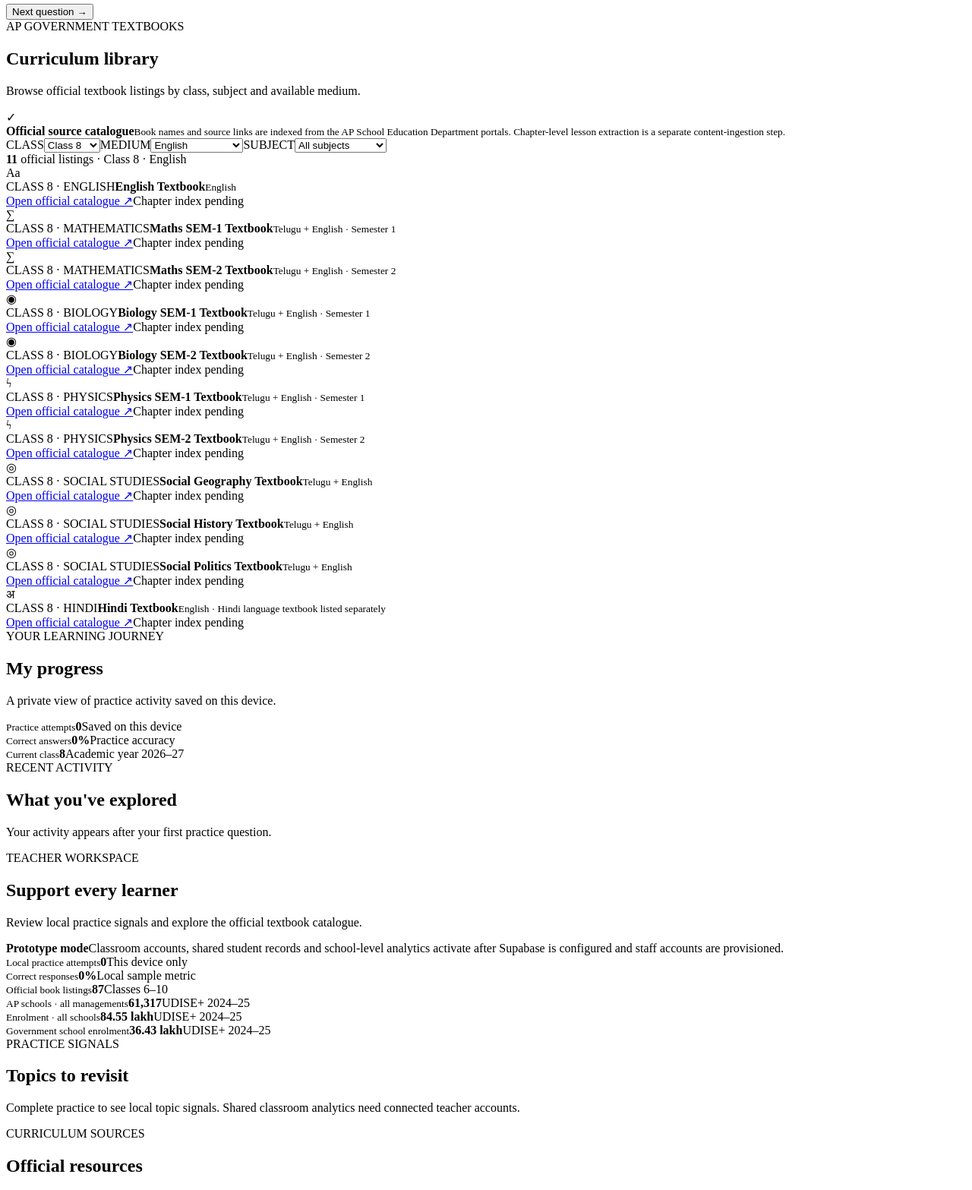
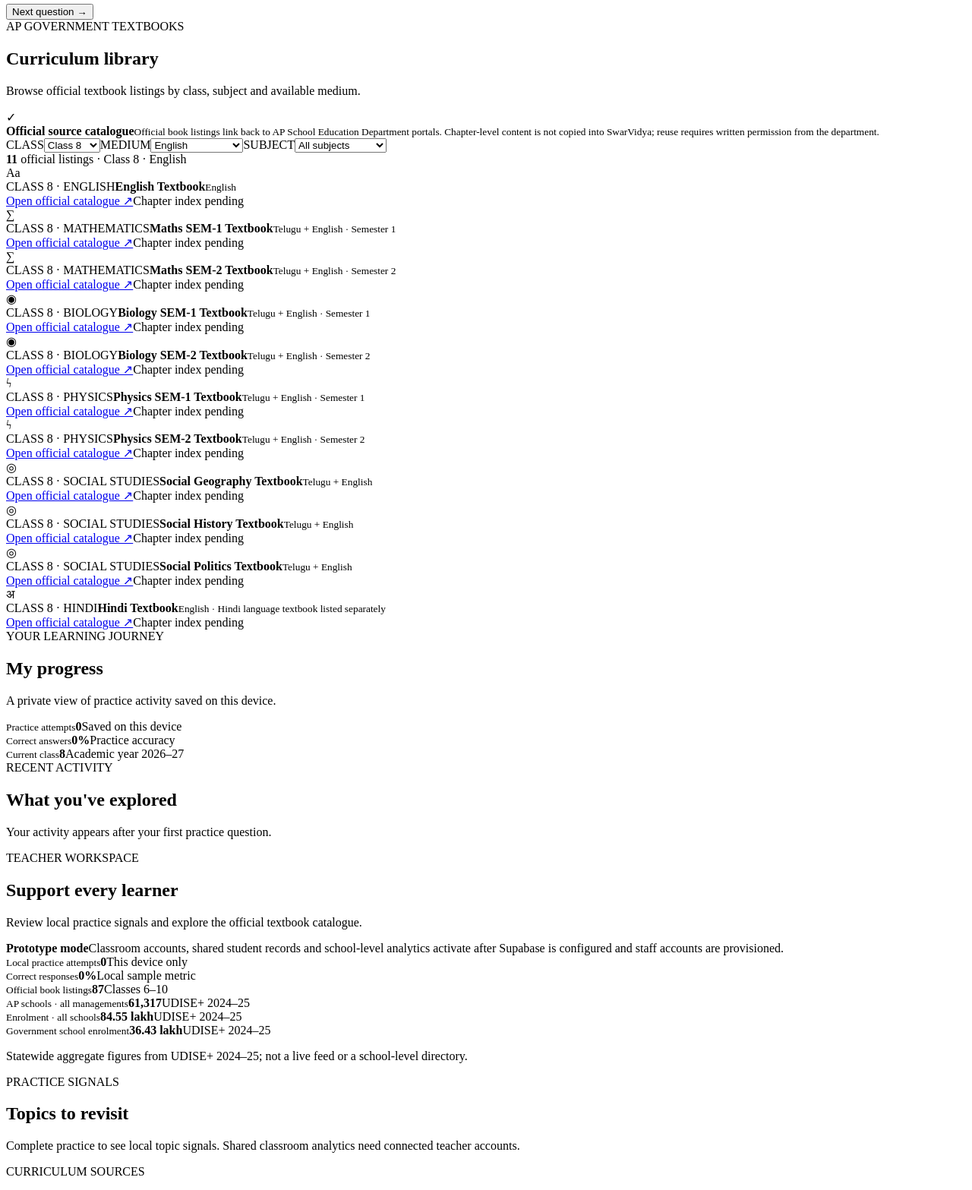
Before and after one commit to Hari564-tech/TYCEDU, a website built with Vite: page index.html in a window 1280 px wide. Shown: the part 1502-3069 px from the top of the page at 76% size. Built offline with nearby package versions, Linux system fonts and the light colour scheme; no server answers.

Commit message:
Clarify AP textbook rights and UDISE+ aggregate data

```diff
--- a/index.html
+++ b/index.html
@@ -57,7 +57,7 @@
       </section>
 
       <section id="view-library" class="view">
-        <div class="page-intro"><span class="section-kicker">AP GOVERNMENT TEXTBOOKS</span><h1>Curriculum library</h1><p>Browse official textbook listings by class, subject and available medium.</p><div class="source-note"><span>✓</span><div><strong>Official source catalogue</strong><small>Book names and source links are indexed from the AP School Education Department portals. Chapter-level lesson extraction is a separate content-ingestion step.</small></div></div></div>
+        <div class="page-intro"><span class="section-kicker">AP GOVERNMENT TEXTBOOKS</span><h1>Curriculum library</h1><p>Browse official textbook listings by class, subject and available medium.</p><div class="source-note"><span>✓</span><div><strong>Official source catalogue</strong><small>Official book listings link back to AP School Education Department portals. Chapter-level content is not copied into SwarVidya; reuse requires written permission from the department.</small></div></div></div>
         <div class="library-filters"><label>CLASS<select id="libraryClass"><option value="6">Class 6</option><option value="7">Class 7</option><option value="8" selected>Class 8</option><option value="9">Class 9</option><option value="10">Class 10</option></select></label><label>MEDIUM<select id="libraryMedium"><option value="all">All available</option><option value="te">Telugu / bilingual</option><option value="en">English</option><option value="ur">Urdu</option></select></label><label>SUBJECT<select id="librarySubject"><option value="all">All subjects</option><option value="Mathematics">Mathematics</option><option value="Science">Science</option><option value="Biology">Biology</option><option value="Physics">Physics</option><option value="General Science">General Science</option><option value="Social Studies">Social Studies</option><option value="English">English</option><option value="Telugu">Telugu</option><option value="Hindi">Hindi</option><option value="Urdu">Urdu</option></select></label></div>
         <div id="catalogueSummary" class="catalogue-summary"></div><div id="bookGrid" class="book-grid"></div>
       </section>
@@ -69,7 +69,7 @@
 
       <section id="view-teacher" class="view">
         <div class="page-intro"><span class="section-kicker">TEACHER WORKSPACE</span><h1>Support every learner</h1><p>Review local practice signals and explore the official textbook catalogue.</p><div class="teacher-notice"><strong>Prototype mode</strong><span>Classroom accounts, shared student records and school-level analytics activate after Supabase is configured and staff accounts are provisioned.</span></div></div>
-        <div id="teacherStats" class="progress-stats"></div><div class="teacher-columns"><div class="panel"><div class="panel-heading"><div><span class="section-kicker">PRACTICE SIGNALS</span><h2>Topics to revisit</h2></div></div><div id="weakTopics" class="activity-list"></div></div><div class="panel"><div class="panel-heading"><div><span class="section-kicker">CURRICULUM SOURCES</span><h2>Official resources</h2></div></div><a class="resource-link" href="https://samagrashiksha.ap.gov.in/textBooksDownloadingPageTEBilingual" target="_blank" rel="noreferrer">Telugu–English bilingual textbooks <span>↗</span></a><a class="resource-link" href="https://samagrashiksha.ap.gov.in/textBooksDownloadingPagetitleWise" target="_blank" rel="noreferrer">Title-wise textbook catalogue <span>↗</span></a><a class="resource-link" href="https://www.udiseplus.gov.in/" target="_blank" rel="noreferrer">UDISE+ school statistics <span>↗</span></a></div></div>
+        <div id="teacherStats" class="progress-stats"></div><p class="data-footnote">Statewide aggregate figures from UDISE+ 2024–25; not a live feed or a school-level directory.</p><div class="teacher-columns"><div class="panel"><div class="panel-heading"><div><span class="section-kicker">PRACTICE SIGNALS</span><h2>Topics to revisit</h2></div></div><div id="weakTopics" class="activity-list"></div></div><div class="panel"><div class="panel-heading"><div><span class="section-kicker">CURRICULUM SOURCES</span><h2>Official resources</h2></div></div><a class="resource-link" href="https://samagrashiksha.ap.gov.in/textBooksDownloadingPageTEBilingual" target="_blank" rel="noreferrer">Telugu–English bilingual textbooks <span>↗</span></a><a class="resource-link" href="https://samagrashiksha.ap.gov.in/textBooksDownloadingPagetitleWise" target="_blank" rel="noreferrer">Title-wise textbook catalogue <span>↗</span></a><a class="resource-link" href="https://www.udiseplus.gov.in/" target="_blank" rel="noreferrer">UDISE+ school statistics <span>↗</span></a></div></div>
       </section>
     </main>
   </div>
```
